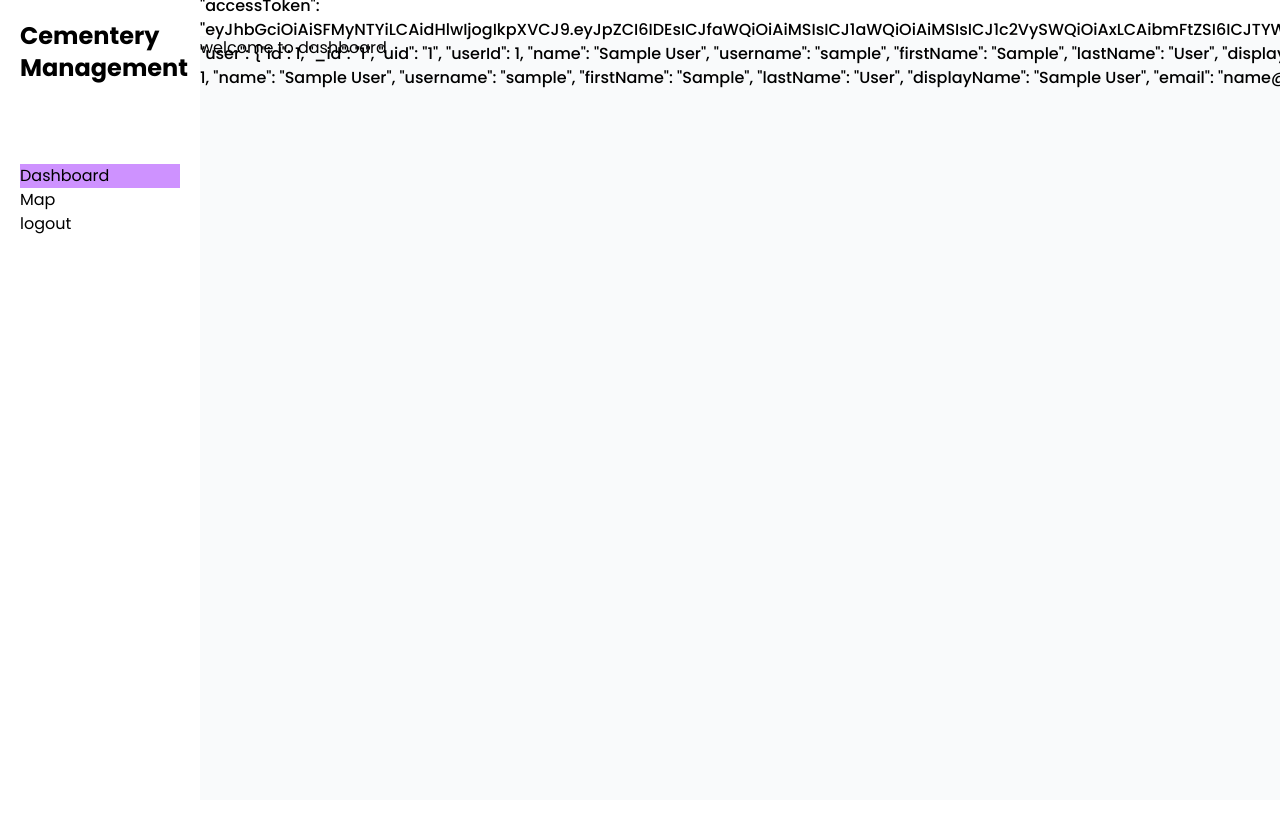
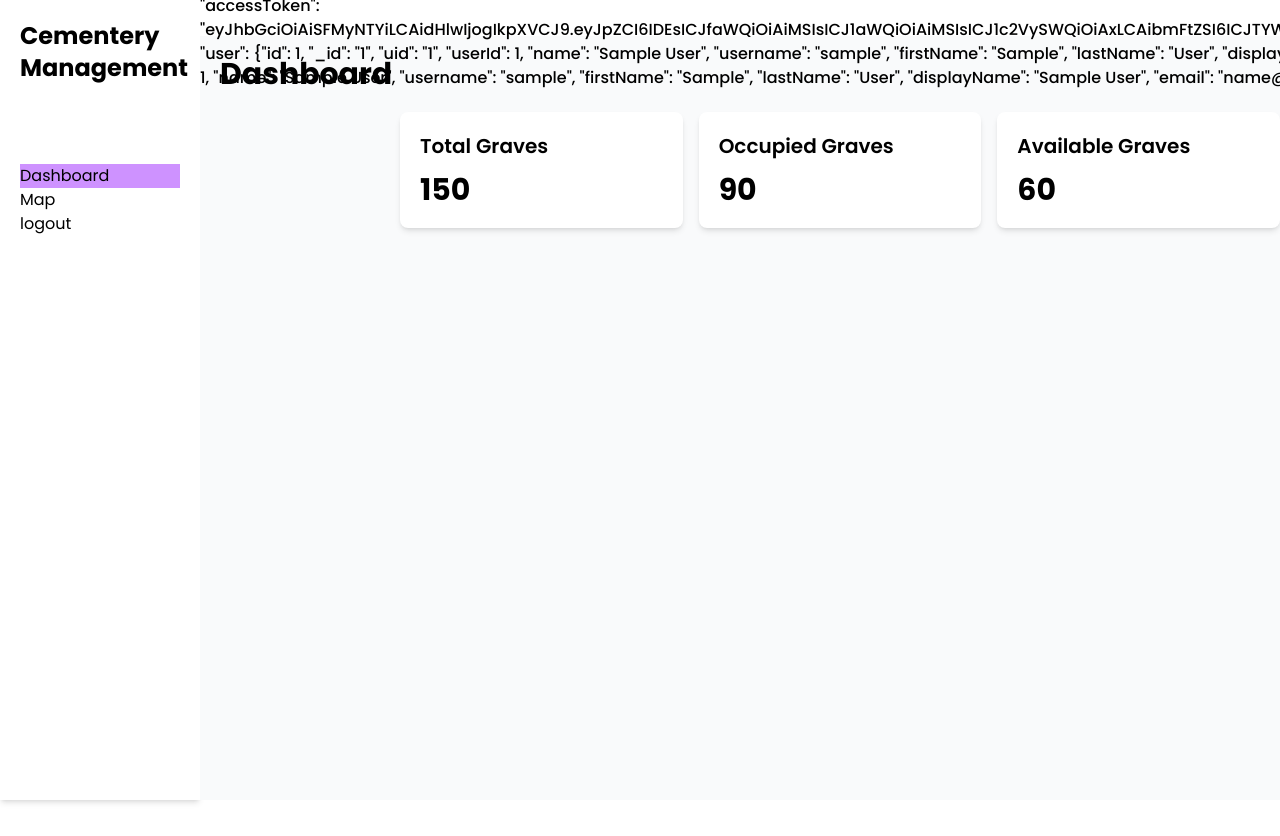
Before and after one commit to JamesPatrick30/electorn-cementery-management, a Vue app: page /home/dashboard in a window 1280 px wide. Shown: the top 836 px of the page. Before the commit the page ends 800 px from the top, so only its background shows below. Built offline with nearby package versions, Linux system fonts and the light colour scheme; sample sign-in values are in the browser's storage.

Commit message:
add the dashboard

```diff
--- a/src/views/app/childer/Dashboard.vue
+++ b/src/views/app/childer/Dashboard.vue
@@ -1,3 +1,21 @@
 <template>
-    <h1>welcome to dashboard</h1>
+    <div class="w-full h-full">
+        <h1 class=" text-3xl font-bold p-5">Dashboard</h1>
+        <section class="w-full flex justify-center items-center h-fit" id="cards">
+            <div class=" w-[70%] flex justify-between items-center">
+                <div class=" bg-white shadow-md rounded-lg p-5 w-1/3 mx-2">
+                    <h2 class=" text-xl font-semibold mb-3">Total Graves</h2>
+                    <p class=" text-3xl font-bold">150</p>
+                </div>
+                <div class=" bg-white shadow-md rounded-lg p-5 w-1/3 mx-2">
+                    <h2 class=" text-xl font-semibold mb-3">Occupied Graves</h2>
+                    <p class=" text-3xl font-bold">90</p>
+                </div>
+                <div class=" bg-white shadow-md rounded-lg p-5 w-1/3 mx-2">
+                    <h2 class=" text-xl font-semibold mb-3">Available Graves</h2>
+                    <p class=" text-3xl font-bold">60</p>
+                </div>
+            </div>
+        </section>
+    </div>
 </template>
```
